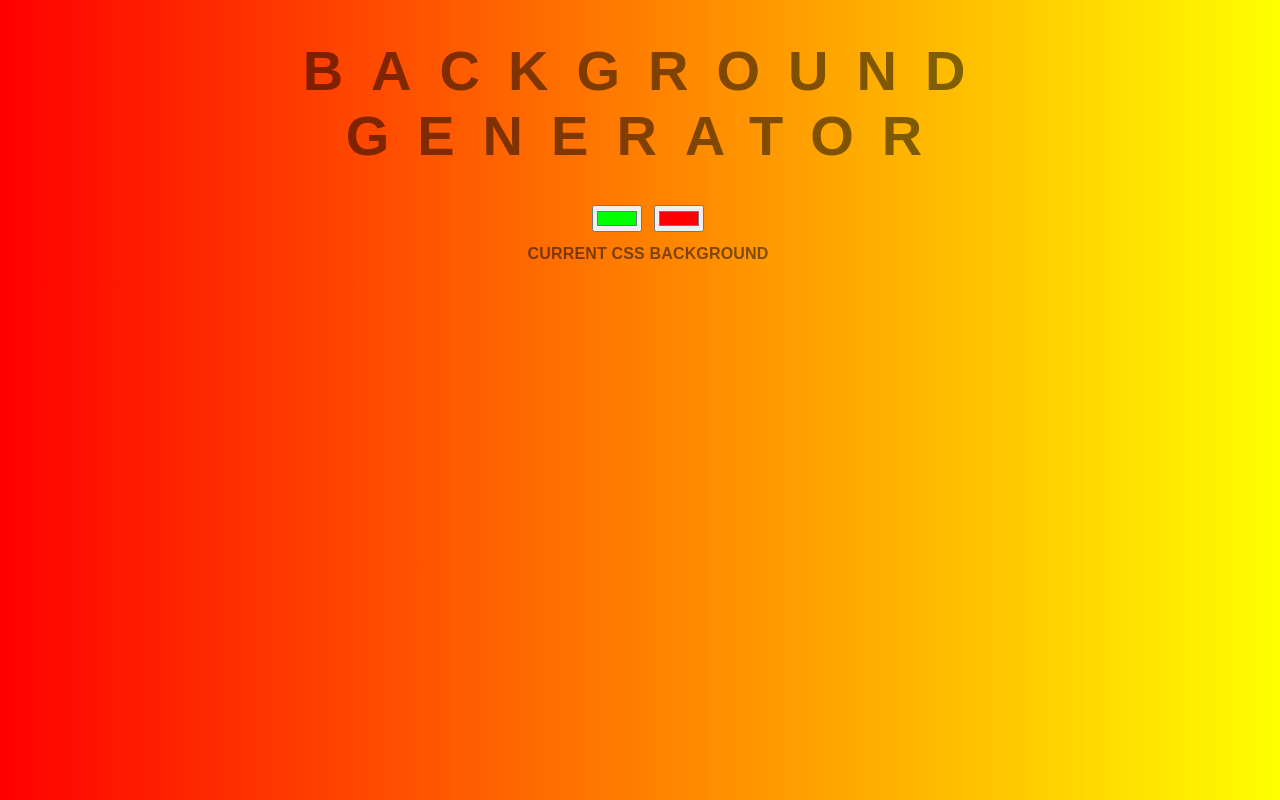
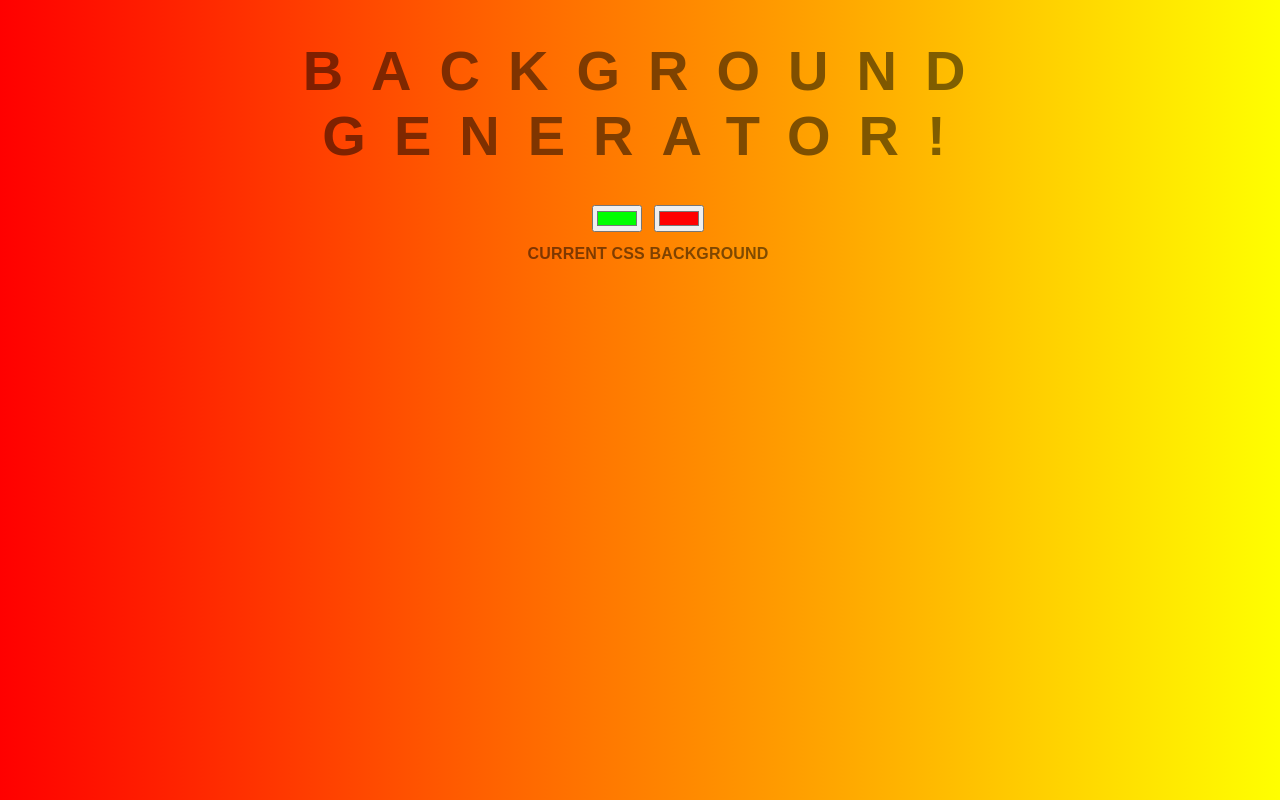
Before and after one commit to HaugeNNN/igjen, a plain HTML site: page index.html in a window 1280 px wide. Drawn offline with Linux system fonts and the light colour scheme.

Commit message:
isdohfni

```diff
--- a/index.html
+++ b/index.html
@@ -5,7 +5,7 @@
 	<link rel="stylesheet" type="text/css" href="style.css">
 </head>
 <body id="gradient">
-     <h1>Background generator</h1>
+     <h1>Background generator!</h1>
      <input class="color1" type="color" name="color1" value="#00ff00">
      <input class="color2" type="color" name="color2" value="#ff0000">
      <h2>Current CSS background</h2>
```
